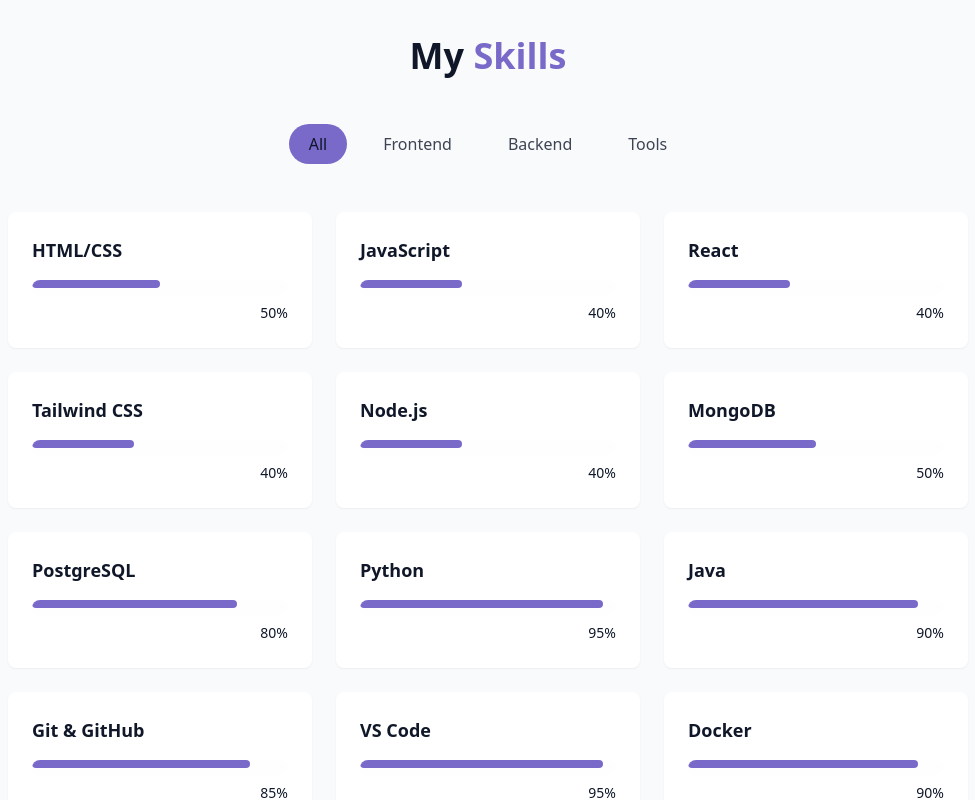
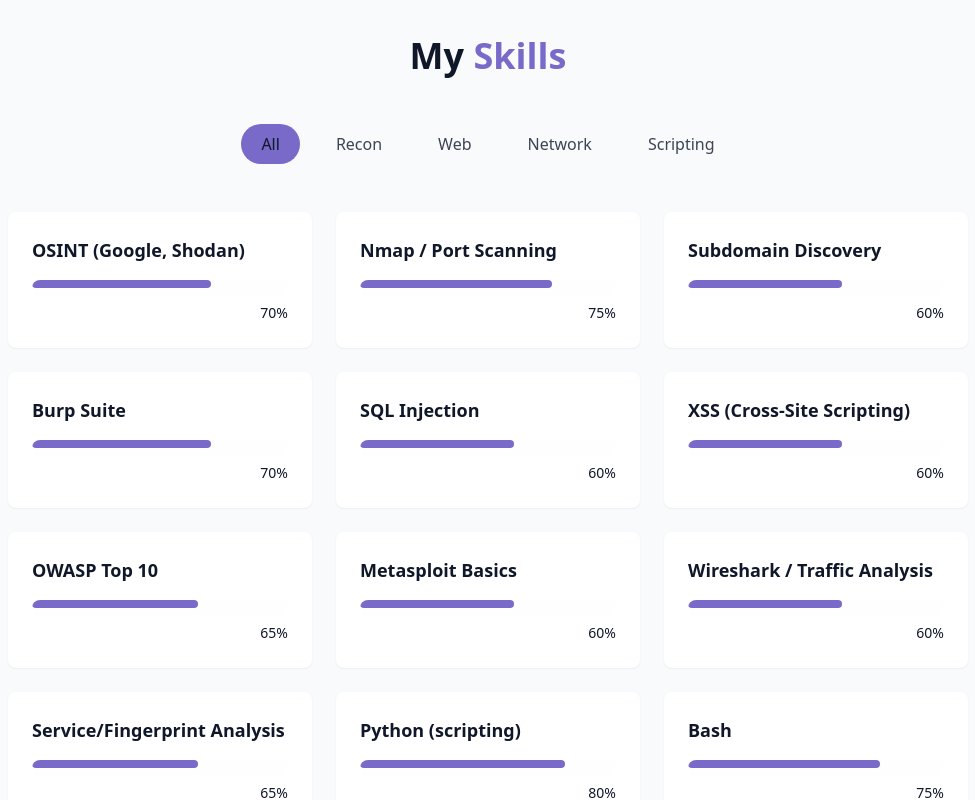
Before and after one commit to PanagiotisTselentis/my-portfolio, a React (Vite) app: page / in a window 1280 px wide. Shown: the part 860-1660 px from the top of the page, without its empty margins (152-1127 px from the left). Built offline with nearby package versions, Linux system fonts and the light colour scheme.

Commit message:
Contact Section DONE

```diff
--- /dev/null
+++ b/src/components/ContactSection.jsx
@@ -0,0 +1,62 @@
+import { Github, Linkedin, Mail, MapPin } from "lucide-react";
+
+
+export const ContactSection = () => {
+    return <section id="contact" className="py-24 px-4 relative bg-secondary/30">
+        <div className="container mx-auto max-w-5xl">
+            <h2 className="text-3xl md:text-4xl font-bold mb-4 text-center">
+            Get In <span className="text-primary"> Touch </span>
+            </h2>
+
+            <p className="text-center text-muted-foreground mb-12 max-w-2xl mx-auto">
+            I'm always open to discussing new projects, creative ideas, or opportunities to be part of your visions
+            </p>
+
+            <div className="grid grid-cols-1 md:grid-cols-2 gap-12">
+                <div className="space-y-8">
+                    <h3 className="text-2xl font-semibold mb-6">
+                    Contact Information
+                    </h3>
+
+                    <div className="space-y-6 justify-center">
+                        <div className="flex items-start space-x-4">
+                            <div className="p-3 rounded-full bg-primary/10">
+                                <Mail className="h-6 w-6 text-primary"/> {""}
+                            </div>
+                            <div>
+                                <h4 className="font-medium">Email</h4>
+                                <a href="mailto:panagiotistselentis@hotmail.com" className="text-muted-foreground hover:text-primary transition-colors">
+                                    panagiotistselentis@hotmail.com
+                                </a>
+                            </div>
+                        </div>
+
+                         <div className="flex items-start space-x-4">
+                            <div className="p-3 rounded-full bg-primary/10">
+                                <MapPin className="h-6 w-6 text-primary"/> {""}
+                            </div>
+                            <div>
+                                <h4 className="font-medium">Location</h4>
+                                <a className="text-muted-foreground hover:text-primary transition-colors">
+                                    Athens, Greece
+                                </a>
+                            </div>
+                        </div>
+                    </div>
+
+                    <div className="pt-8">
+                        <h4 className="font-medium mb-4">Connect With Me</h4>
+                        <div className="flex space-x-4 justify-center">
+                            <a href="https://www.linkedin.com/in/panagiotis-tselentis-38256838b/" target="_blank" rel="noopener noreferrer">
+                                <Linkedin />
+                            </a>
+                            <a href="https://github.com/PanagiotisTselentis" target="_blank" rel="noopener noreferrer">
+                                <Github />
+                            </a>
+                        </div>
+                    </div>
+                </div>
+            </div>
+        </div>
+    </section>;
+}
--- a/src/components/SkillsSection.jsx
+++ b/src/components/SkillsSection.jsx
@@ -1,33 +1,34 @@
+// ...existing code...
 import { useState } from "react";
 import { cn } from "../lib/utils";
 
 const skills = [
-    //Frontend
-    { name: "HTML/CSS", level: 50, category: "Frontend" },
-    { name: "JavaScript", level: 40, category: "Frontend" },
-    { name: "React", level: 40, category: "Frontend" },
-    { name: "Tailwind CSS", level: 40, category: "Frontend" },
+    // Recon / Reconnaissance
+    { name: "OSINT (Google, Shodan)", level: 70, category: "Recon" },
+    { name: "Nmap / Port Scanning", level: 75, category: "Recon" },
+    { name: "Subdomain Discovery", level: 60, category: "Recon" },
 
-    //Backend
-    { name: "Node.js", level: 40, category: "Backend" },
-    { name: "MongoDB", level: 50, category: "Backend" },
-    { name: "PostgreSQL", level: 80, category: "Backend" },
-    { name: "Python", level: 95, category: "Backend" },
-    { name: "Java", level: 90, category: "Backend" },
+    // Web Application
+    { name: "Burp Suite", level: 70, category: "Web" },
+    { name: "SQL Injection", level: 60, category: "Web" },
+    { name: "XSS (Cross-Site Scripting)", level: 60, category: "Web" },
+    { name: "OWASP Top 10", level: 65, category: "Web" },
 
-    //Tools
-    { name: "Git & GitHub", level: 85, category: "Tools" },
-    { name: "VS Code", level: 95, category: "Tools" },
-    { name: "Docker", level: 90, category: "Tools" },
-    { name: "Linux", level: 85, category: "Tools" },
-    { name: "Bash", level: 80, category: "Tools" },
+    // Network / Exploitation
+    { name: "Metasploit Basics", level: 60, category: "Network" },
+    { name: "Wireshark / Traffic Analysis", level: 60, category: "Network" },
+    { name: "Service/Fingerprint Analysis", level: 65, category: "Network" },
 
-]
+    // Scripting / Tools
+    { name: "Python (scripting)", level: 80, category: "Scripting" },
+    { name: "Bash", level: 75, category: "Scripting" },
+    { name: "PowerShell (basic)", level: 55, category: "Scripting" },
+    { name: "Git & GitHub", level: 70, category: "Scripting" },
+];
 
-const categories = ["All", "Frontend", "Backend", "Tools"];
+const categories = ["All", "Recon", "Web", "Network", "Scripting"];
 
 export const SkillsSection = () => {
-
     const [activeCategory, setActiveCategory] = useState("All");
 
     const filteredSkills = skills.filter(
@@ -35,9 +36,7 @@
     );
 
     return(
-        <section
-            id="skills" className="py-24 px-4 relative bg-secondary/30"
-        >
+        <section id="skills" className="py-24 px-4 relative bg-secondary/30">
             <div className="container mx-auto max-w-5xl">
                 <h2 className="text-3xl md:text-4xl font-bold mb-12 text-center">
                     My <span className="text-primary">Skills</span>
@@ -49,13 +48,17 @@
                         <button
                             key={key}
                             onClick={() => setActiveCategory(category)}
-                            className={cn("px-5 py-2 rounded-full transition-colors duration-300", activeCategory === category ? "bg-primary text-foreground" : "bg-background/50 text-foreground/80 hover:bg-primary/70 hover:text-foreground")}
+                            className={cn(
+                                "px-5 py-2 rounded-full transition-colors duration-300",
+                                activeCategory === category
+                                    ? "bg-primary text-foreground"
+                                    : "bg-background/50 text-foreground/80 hover:bg-primary/70 hover:text-foreground"
+                            )}
                         >
                             {category}
                         </button>
                     ))}
                 </div>
-
 
                 <div className="grid grid-cols-1 sm:grid-cols-2 lg:grid-cols-3 gap-6">
                     {filteredSkills.map((skill, key) => (
@@ -66,8 +69,9 @@
 
                             <div className="w-full bg-background/20 rounded-full overflow-hidden h-4">
                                 <div
-                                className="bg-primary h-2 rounded-full origin-left animate-[grow_1.5s_ease-out"
-                                style={{width: skill.level + "%"}}/>
+                                    className="bg-primary h-2 rounded-full origin-left transition-all duration-700"
+                                    style={{ width: skill.level + "%" }}
+                                />
                             </div>
 
                             <div className="text-right mt-1">
@@ -80,3 +84,4 @@
         </section>
     );
 }
+// ...existing code...
--- a/src/pages/Home.jsx
+++ b/src/pages/Home.jsx
@@ -1,3 +1,4 @@
+import { ContactSection } from "../components/ContactSection";
 import { HeroSection } from "../components/HeroSection";
 import { Navbar } from "../components/Navbar";
 import { ProjectsSection } from "../components/ProjectsSection";
@@ -23,6 +24,7 @@
                 <HeroSection />
                 <SkillsSection />
                 <ProjectsSection />
+                <ContactSection />
             </main>
 
 
```
